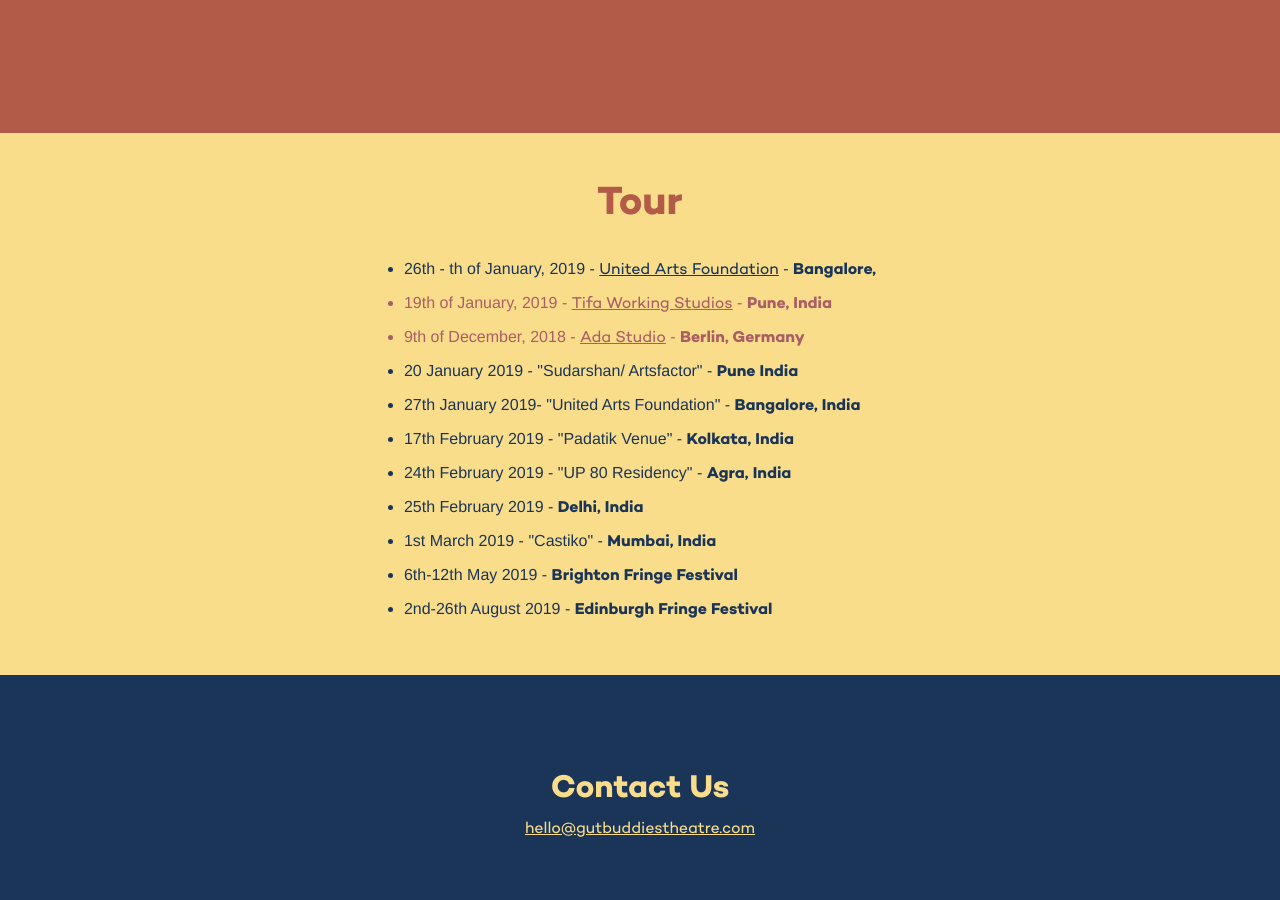
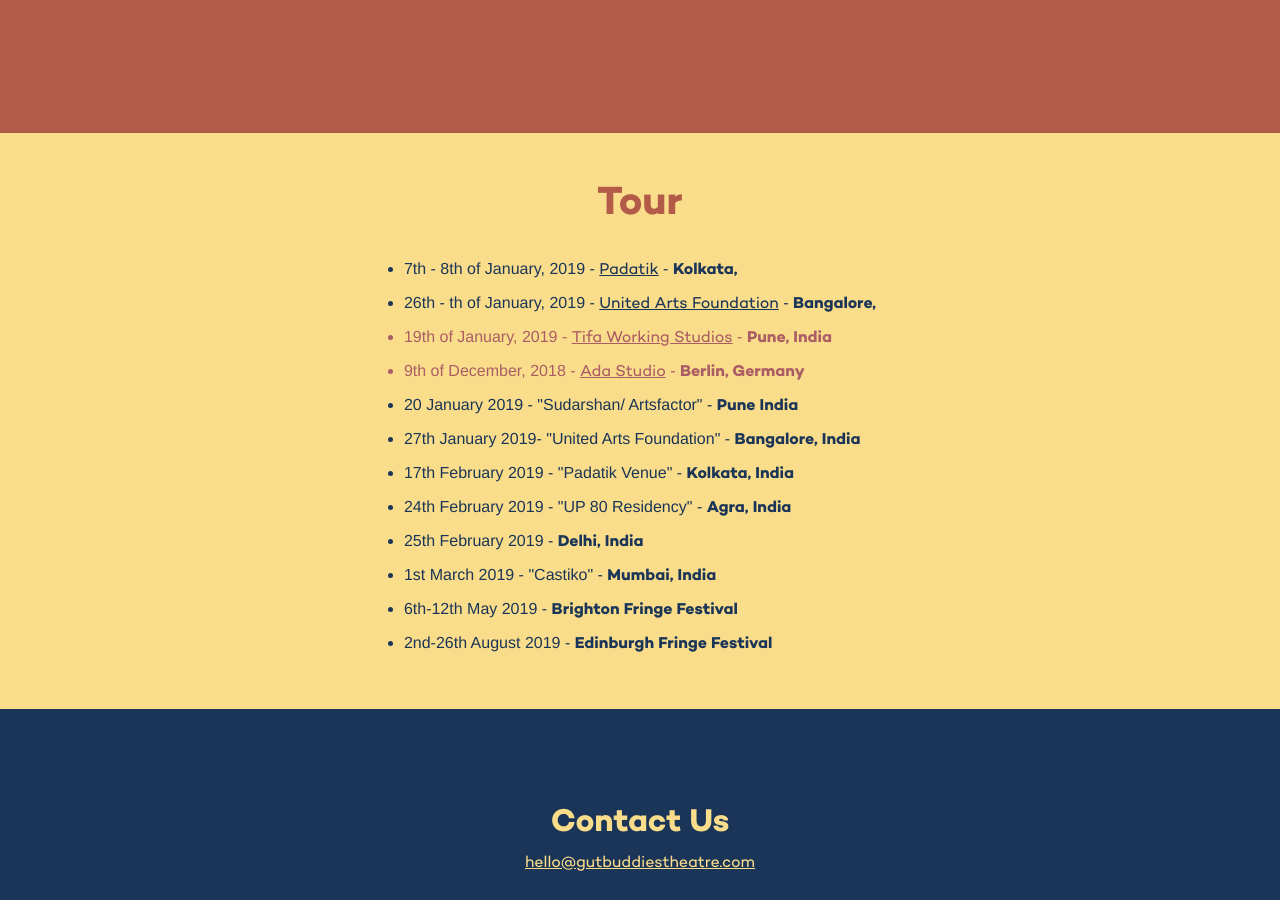
Before and after one commit to matteocarpi/GBT-Jekyll, a Jekyll site: the page built from index.md, in a window 1280 px wide and 900 px high, scrolled down 1140 px. Built offline with Jekyll 4.4.1, drawn with Linux system fonts in a browser that asks for light colours; nearby versions of some CDN libraries; part of the change alters nothing that is shown.

Commit message:
Update from Forestry.io Matteo Carpi updated index.md

```diff
--- a/index.md
+++ b/index.md
@@ -29,5 +29,13 @@ tour:
   first-date: 2019-01-26 18:30:00 +0000
   link: https://www.facebook.com/Untitledartsfoundation/?eid=ARCY6TP6n8IXP1XHeYfEt--ivNM3qshZbkksDEvAQIaS4aHhXh3Al0bOai1o-X2hI7AtuhMlB7weqZU_
   past: true
+- template: tour-date
+  city: Kolkata
+  country: India
+  venue: Padatik
+  first-date: 2019-01-07 18:30:00 +0000
+  last-date: 2019-02-08 18:30:00 +0000
+  link: http://www.padatik.co.in
+  past: true
 
 ---
```
